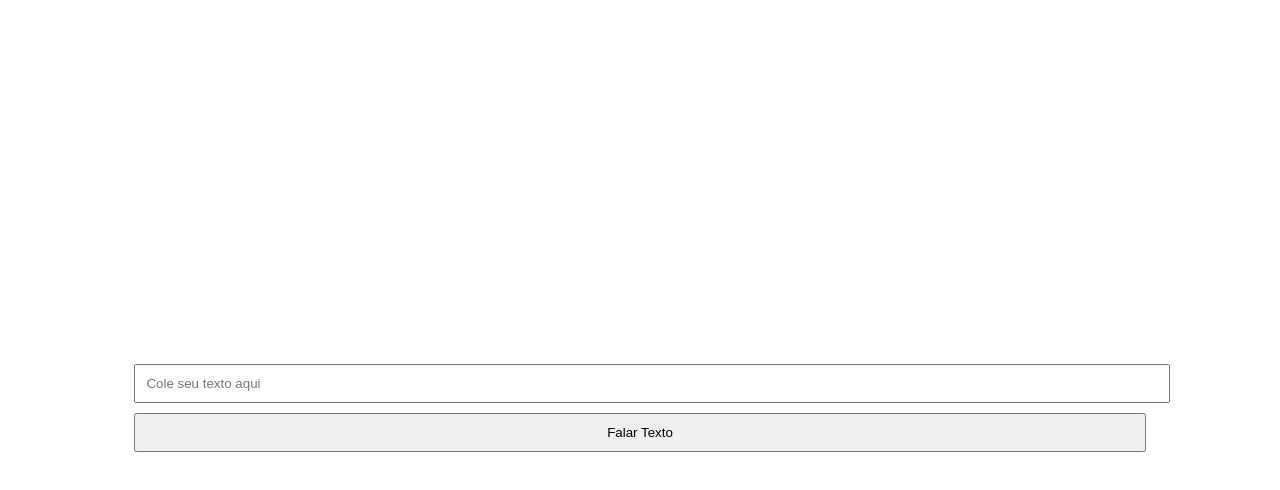
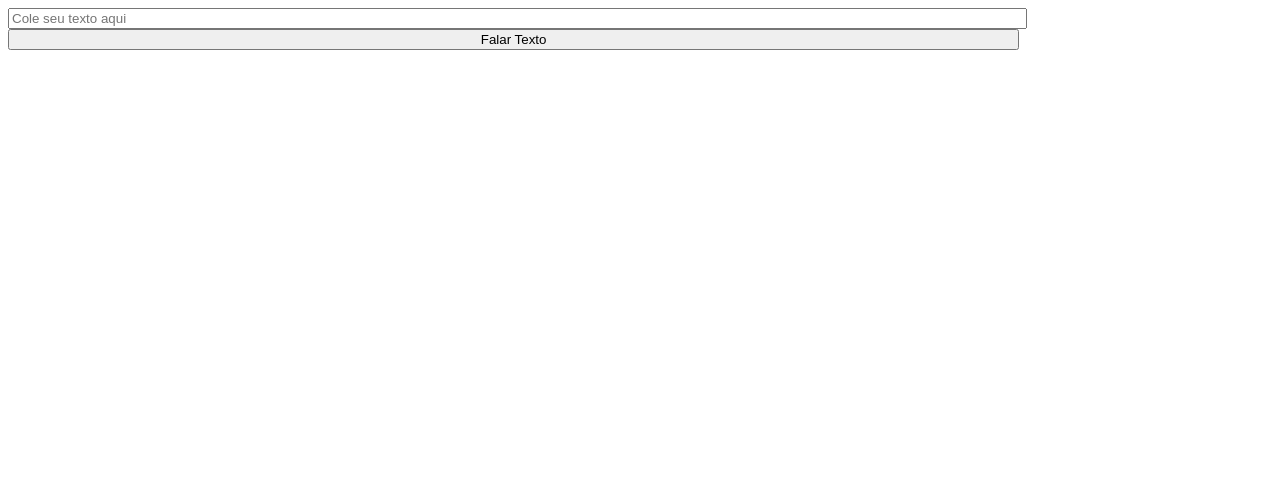
Before and after one commit to ClaudioSS01/leitor-de-texto-texto-em-voz-js, a plain HTML site: page index.html in a window 1280 px wide. Drawn offline with Linux system fonts and the light colour scheme.

Commit message:
Update index.html

```diff
--- a/index.html
+++ b/index.html
@@ -3,36 +3,27 @@
 <head>
     <title>Falar Texto</title>
     <style>
-        body {
-            display: flex;
-            justify-content: center;
-            align-items: center;
-            height: 100vh;
-        }
 
-        .container {
-            width: 80%;
-            text-align: center;
-        }
 
         input[type="text"] {
-            width: 100%;
-            padding: 10px;
-            margin-bottom: 10px;
+            top: 10%;
+            width: 80%;
+            height: 40%;
         }
 
         button {
-            width: 100%;
-            padding: 10px;
+            top: 60%;
+            width: 80%;
+            height: 40%;
         }
     </style>
 </head>
 <body>
-    <div class="container">
+
         <input type="text" id="texto" placeholder="Cole seu texto aqui">
         <br>
         <button onclick="falar()">Falar Texto</button>
-    </div>
+
 
     <script>
         // Função para carregar o texto salvo do localStorage
```
